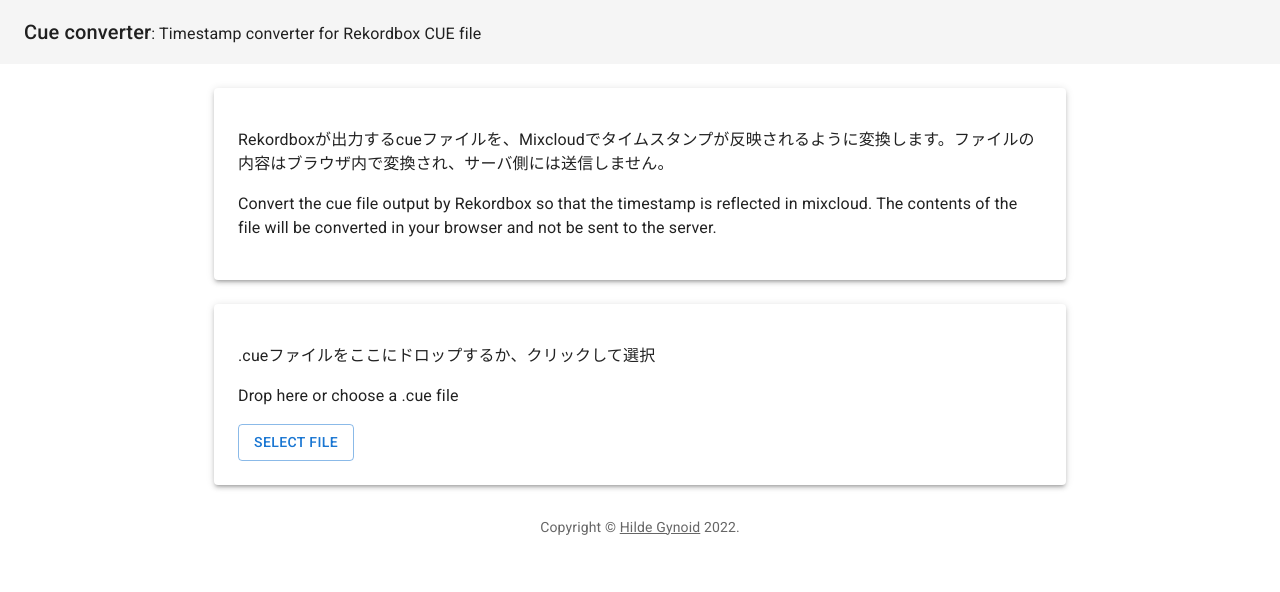
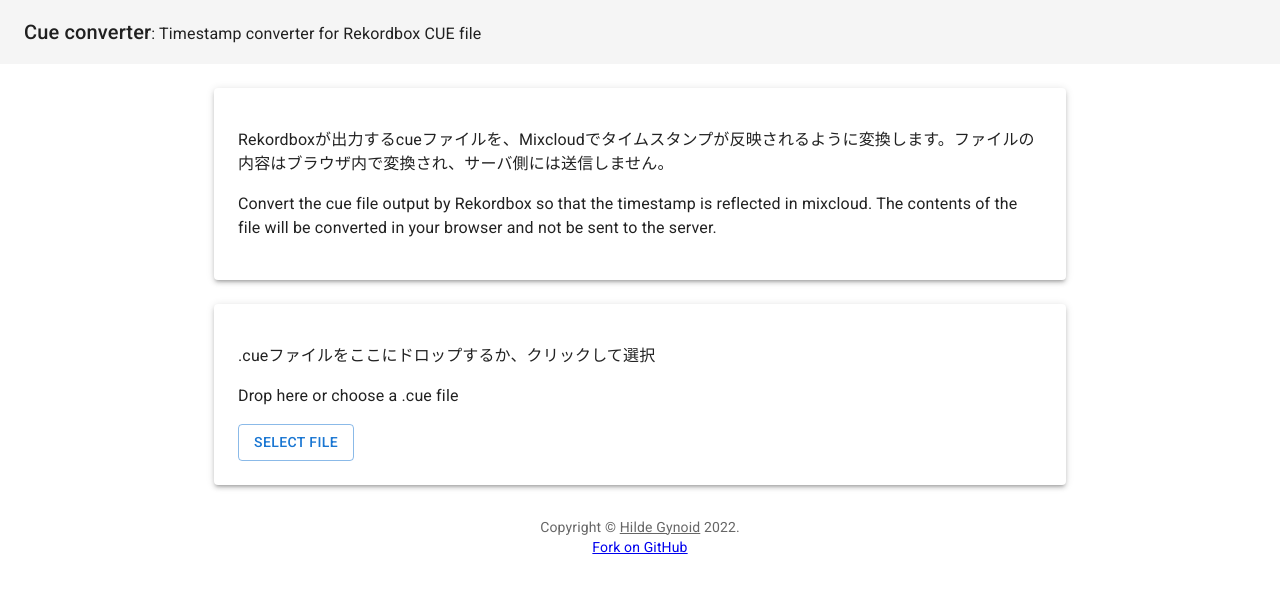
Before and after one commit to Hilde/cue-converter, a React (Create React App) app: page / in a window 1280 px wide. Shown: the top 592 px of the page. Built offline with nearby package versions, Linux system fonts and the light colour scheme.

Commit message:
Add GitHub link

```diff
--- a/src/components/Copyright.tsx
+++ b/src/components/Copyright.tsx
@@ -3,6 +3,7 @@
 
 export default function Copyright() {
   return (
+    <>
       <Typography variant="body2" color="text.secondary" align="center">
         {'Copyright © '}
         <Link color="inherit" href="https://hildegynoid.info">
@@ -10,5 +11,9 @@
         </Link>{' '}
         {new Date().getFullYear()}.
       </Typography>
+      <Typography variant="body2" color="text.secondary" align="center">
+        <a href="https://github.com/Hilde/cue-converter">Fork on GitHub</a>
+      </Typography>
+    </>
   );
 }
```
Lines whose indentation alone changed are shown as unchanged.
